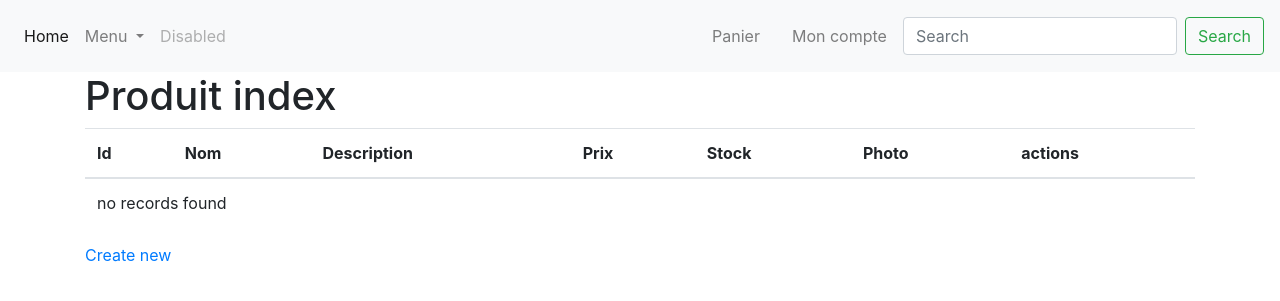
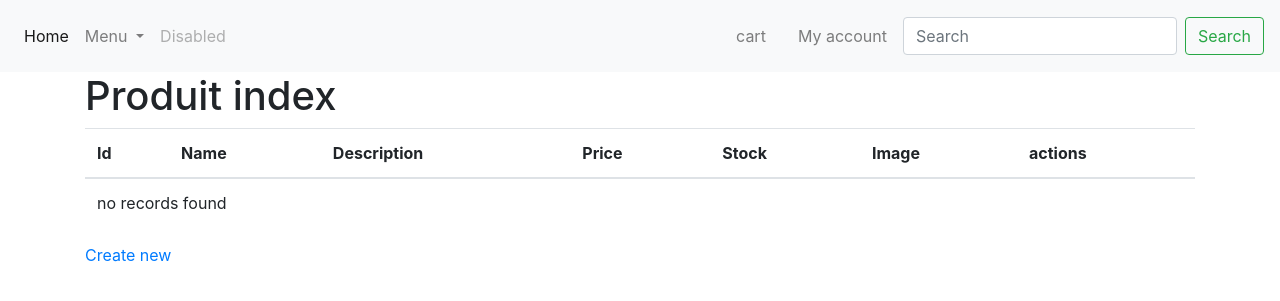
Before and after one commit to Asseme/ecommerce, a Symfony app: template templates/produit/index.html.twig in a window 1280 px wide. Shown: the top 301 px of the page. Run offline with Twig, Linux system fonts and the light colour scheme; the template is opened without the code that fills it, so the values that code supplies are empty; some libraries are stand-ins or nearby versions.

Commit message:
Traduction en-fr

```diff
--- a/templates/base.html.twig
+++ b/templates/base.html.twig
@@ -16,7 +16,7 @@
             <div class="collapse navbar-collapse" id="navbarSupportedContent">
               <ul class="navbar-nav mr-auto">
                 <li class="nav-item active">
-                  <a class="nav-link" href="{{path('produit_index')}}">Home <span class="sr-only">(current)</span></a>
+                  <a class="nav-link" href="{{path('produit_index')}}">{{'base.home'|trans}} <span class="sr-only">(current)</span></a>
                 </li>
                 {# <li class="nav-item">
                   <a class="nav-link" href="#">Link</a>
@@ -26,8 +26,8 @@
                     Menu
                   </a>
                   <div class="dropdown-menu" aria-labelledby="navbarDropdown">
-                    <a class="dropdown-item" href="{{path('produit_new')}}">New Products</a>
-                    <a class="dropdown-item" href="{{path('panier_index')}}">Panier</a>
+                    <a class="dropdown-item" href="{{path('produit_new')}}">{{'base.New Product'|trans}}</a>
+                    <a class="dropdown-item" href="{{path('panier_index')}}">{{'base.panier'|trans}}</a>
                     <div class="dropdown-divider"></div>
                     <a class="dropdown-item" href="#">Something else here</a>
                   </div>
@@ -38,12 +38,12 @@
               </ul>
               <form class="form-inline my-2 my-lg-0">
                 <ul class="navbar-nav mr-auto">
-                    <li class="nav-link"><a class="nav-link" href="{{path('mon_compte')}}">Panier</a></li>
-                    <li class="nav-link"><a class="nav-link" href="{{path('mon_compte')}}">Mon compte</a></li>
+                    <li class="nav-link"><a class="nav-link" href="{{path('panier_index')}}">{{'base.panier'|trans}}</a></li>
+                    <li class="nav-link"><a class="nav-link" href="{{path('mon_compte')}}">{{'Moncompte.titre'|trans}}</a></li>
                 </ul>
 
-                <input class="form-control mr-sm-2" type="search" placeholder="Search" aria-label="Search">
-                <button class="btn btn-outline-success my-2 my-sm-0" type="submit">Search</button>
+                <input class="form-control mr-sm-2" type="search" placeholder="{{'recherche.titre'|trans}}" aria-label="Search">
+                <button class="btn btn-outline-success my-2 my-sm-0" type="submit">{{'recherche.titre'|trans}}</button>
 
               </form>
             </div>
--- a/templates/panier/index.html.twig
+++ b/templates/panier/index.html.twig
@@ -9,8 +9,8 @@
         <thead>
             <tr>
                 <th>Id</th>
-                <th>Achat</th>
-                <th>Etat</th>
+                <th>{{'Panier.Achat'|trans}}</th>
+                <th>{{'Panier.Etat'|trans}}</th>
                 <th>actions</th>
             </tr>
         </thead>
--- a/templates/produit/index.html.twig
+++ b/templates/produit/index.html.twig
@@ -9,11 +9,11 @@
         <thead>
             <tr>
                 <th>Id</th>
-                <th>Nom</th>
+                <th>{{'Produit.Nom'|trans}}</th>
                 <th>Description</th>
-                <th>Prix</th>
+                <th>{{'Produit.Prix'|trans}}</th>
                 <th>Stock</th>
-                <th>Photo</th>
+                <th>{{'Produit.Photo'|trans}}</th>
                 <th>actions</th>
             </tr>
         </thead>
--- /dev/null
+++ b/translations/messages.en.yaml
@@ -0,0 +1,26 @@
+Moncompte:
+  titre: My account
+
+Produit:
+  Nom: Name
+  Prix: Price
+  Photo: Image
+  Ajouter au panier: Add on cart
+
+Panier:
+  Achat: Buy
+  Etat: State
+
+Contenu:
+  Nom: Name
+  Quantite: Quantity
+  Prix du produit: Price
+  Montant: Amount
+
+base:
+  home: Home
+  New Product: New Product
+  panier: cart
+
+recherche:
+  titre: Search
```
Also changed, not shown: templates/contenu_panier/index.html.twig (+4 -4 lines), templates/mon_compte/index.html.twig (+7 -8 lines), translations/messages.fr.yaml (added, +26 -0 lines), 2 other files.
